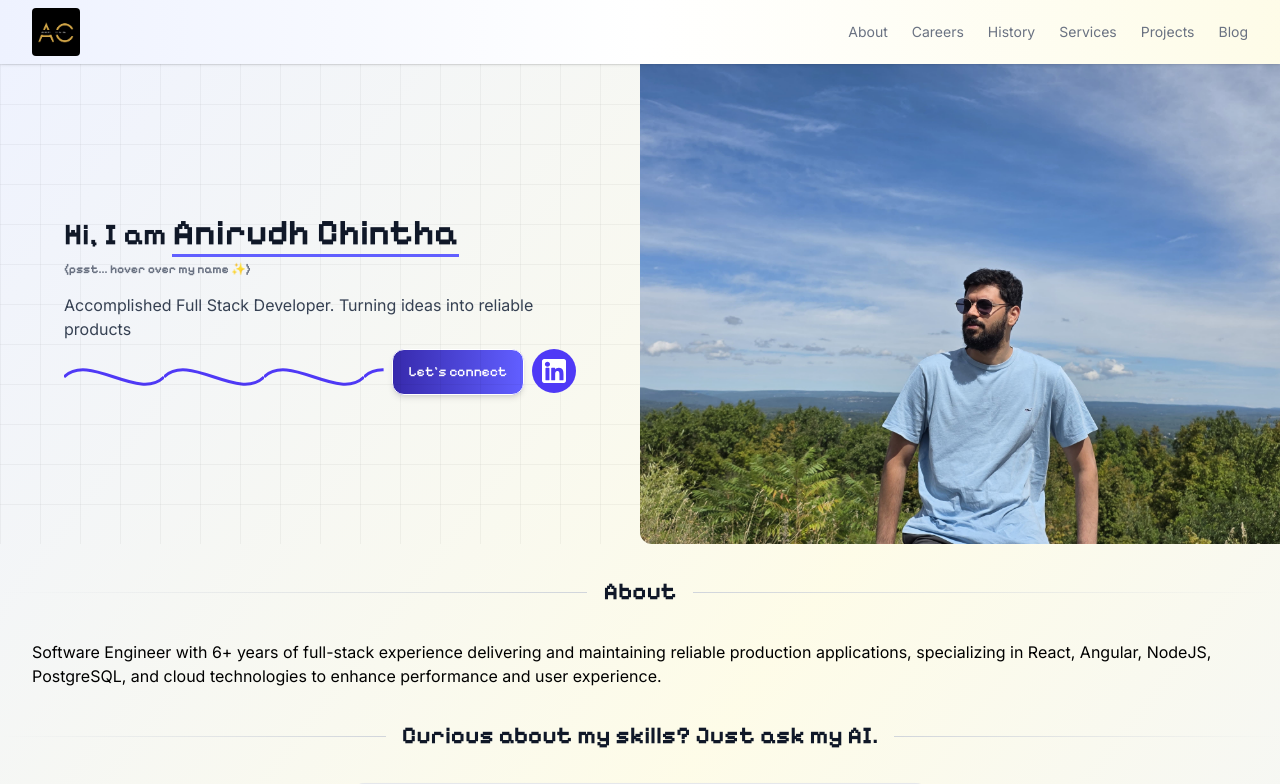
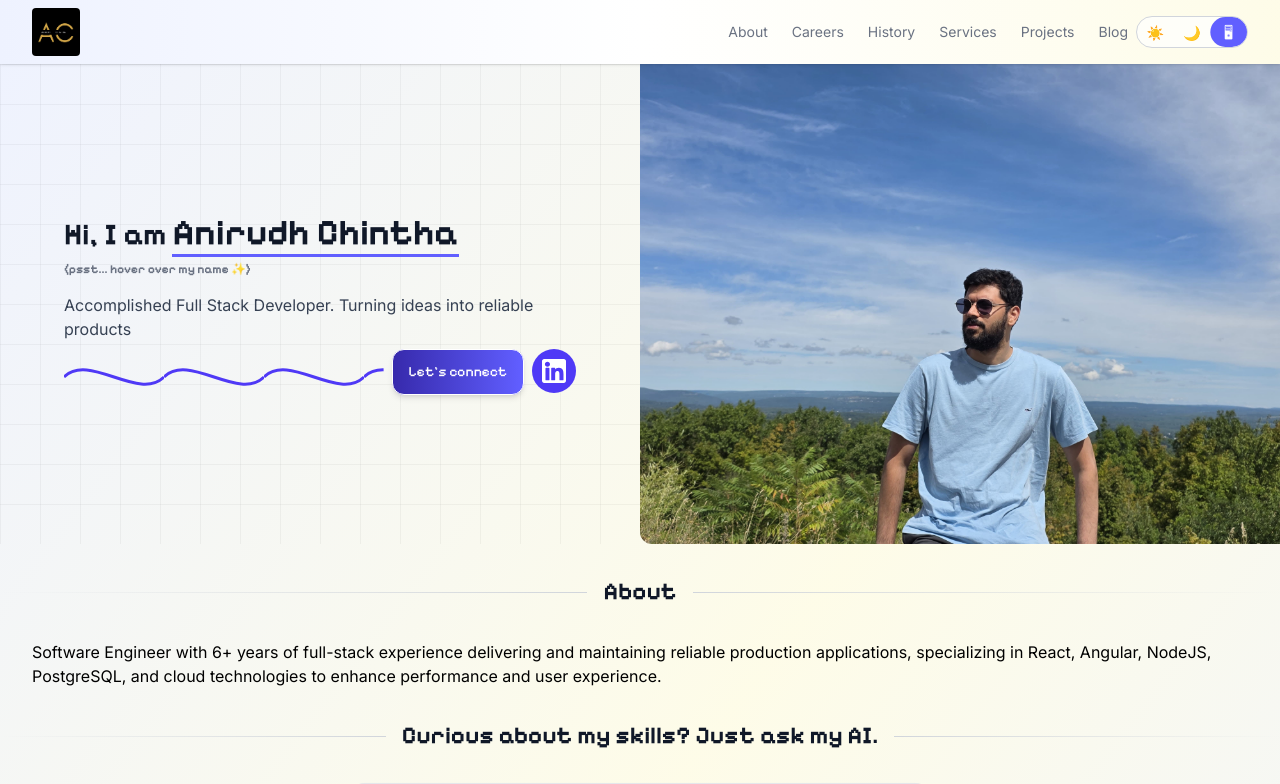
Before and after one commit to anirudhchintha95/portfolio, a Next.js app: page / in a window 1280 px wide. Shown: the top 784 px of the page. Built offline with nearby package versions, Linux system fonts and the light colour scheme.

Commit message:
Add dark mode toggle

```diff
--- a/package.json
+++ b/package.json
@@ -10,6 +10,7 @@
   },
   "dependencies": {
     "next": "15.5.4",
+    "next-themes": "^0.4.6",
     "openai": "^5.23.1",
     "react": "19.1.0",
     "react-dom": "19.1.0"
--- a/src/app/layout.tsx
+++ b/src/app/layout.tsx
@@ -1,4 +1,5 @@
 import type { Metadata } from "next";
+import { ThemeProvider } from "next-themes";
 import { Pixelify_Sans, Inter } from "next/font/google";
 
 import "../styles/globals.css";
@@ -28,13 +29,20 @@ export default function RootLayout({
   children: React.ReactNode;
 }>) {
   return (
-    <html lang="en">
+    <html lang="en" suppressHydrationWarning>
       <body className={`${pixel.variable} ${inter.variable} antialiased`}>
-        <div className="min-h-dvh bg-gradient-to-br from-indigo-50 via-yellow-50 to-indigo-50 dark:from-gray-900 dark:via-indigo-900 dark:to-gray-900 dark:text-gray-100">
-          <Header />
-          {children}
-          <Footer />
-        </div>
+        <ThemeProvider
+          attribute="class"
+          defaultTheme="system"
+          enableSystem
+          disableTransitionOnChange
+        >
+          <div className="min-h-dvh bg-gradient-to-br from-indigo-50 via-yellow-50 to-indigo-50 dark:from-gray-900 dark:via-indigo-900 dark:to-gray-900 dark:text-gray-100 transition-colors duration-300">
+            <Header />
+            {children}
+            <Footer />
+          </div>
+        </ThemeProvider>
       </body>
     </html>
   );
--- a/src/components/Header.tsx
+++ b/src/components/Header.tsx
@@ -1,12 +1,13 @@
 import Image from "next/image";
 import AC from "@/../public/AC.png";
+import ThemeToggle from "./general/ThemeToggle";
 
 const Header = () => {
   return (
     <header className="bg-gradient-to-r from-indigo-50 via-white to-yellow-50 dark:from-gray-900 dark:via-gray-800 dark:to-indigo-900 sticky top-0 z-50 shadow-sm">
       <div className="mx-auto max-w-screen-xl px-4 sm:px-6 lg:px-8">
         <div className="flex h-16 items-center justify-between">
-          <div className="flex-1 flex justify-center md:justify-start md:items-center md:gap-12">
+          <div className="flex-1 flex justify-center pl-[36px] sm:pl-0 sm:justify-start sm:items-center sm:gap-12">
             <a className="block text-teal-600 dark:text-teal-300" href="#">
               <span className="sr-only">Home</span>
               <Image
@@ -18,7 +19,7 @@ const Header = () => {
           </div>
 
           <div className="sm:flex sm:items-center">
-            <nav aria-label="Global" className="hidden md:block">
+            <nav aria-label="Global" className="hidden sm:block">
               <ul className="flex items-center gap-6 text-sm">
                 <li>
                   <a
@@ -75,6 +76,7 @@ const Header = () => {
                 </li>
               </ul>
             </nav>
+            <ThemeToggle />
           </div>
         </div>
       </div>
--- a/src/components/TopSection.tsx
+++ b/src/components/TopSection.tsx
@@ -30,7 +30,7 @@ const TopSection = () => {
             backgroundSize: "40px 40px",
           }}
         />
-        <div className="mx-auto max-w-xl text-center ltr:sm:text-left rtl:sm:text-right flex flex-col items-center sm:items-start">
+        <div className="mx-auto max-w-xl text-center ltr:sm:text-left rtl:sm:text-right flex flex-col items-center sm:items-start z-10">
           <h2 className="text-xl font-bold text-gray-900 md:text-3xl dark:text-indigo-100">
             Hi, I am{" "}
             <b className="relative text-3xl sm:text-4xl group inline-block">
--- /dev/null
+++ b/src/components/general/ThemeToggle.tsx
@@ -0,0 +1,84 @@
+"use client";
+
+import { useTheme } from "next-themes";
+import { useEffect, useState } from "react";
+import Button from "./Button";
+
+const modes = ["light", "dark", "system"] as const;
+const icons: Record<(typeof modes)[number], string> = {
+  light: "☀️",
+  dark: "🌙",
+  system: "🖥",
+};
+
+export default function ThemeToggle() {
+  const { theme, setTheme } = useTheme();
+  const [mounted, setMounted] = useState(false);
+
+  useEffect(() => setMounted(true), []);
+  if (!mounted) return null;
+
+  const activeIndex = modes.indexOf(
+    (theme as (typeof modes)[number]) || "system"
+  );
+
+  const nextMode = modes[(activeIndex + 1) % modes.length];
+
+  return (
+    <>
+      {/* Desktop pill toggle */}
+      <div
+        className="
+          hidden sm:inline-flex ml-2 relative w-28 h-8 rounded-full overflow-hidden
+          border border-gray-300 dark:border-gray-600 bg-white/70 dark:bg-gray-800/70
+        "
+      >
+        {/* Sliding highlight */}
+        <span
+          className="
+            absolute top-0 left-0 h-full w-1/3 rounded-full
+            bg-indigo-500 transition-transform duration-300 ease-in-out
+          "
+          style={{ transform: `translateX(${activeIndex * 100}%)` }}
+        />
+        {/* Icons as buttons */}
+        {modes.map((mode, i) => (
+          <Button
+            key={mode}
+            onClick={() => setTheme(mode)}
+            variant="outline"
+            className={`
+              flex-1 !px-0 !py-0 !h-8 text-sm z-10 rounded-none border-0 shadow-none
+              focus:!ring-0 focus:!outline-none focus:!shadow-none
+              ${i === 0 ? "rounded-l-full" : ""}
+              ${i === modes.length - 1 ? "rounded-r-full" : ""}
+              ${
+                theme === mode
+                  ? "text-white"
+                  : "text-gray-600 dark:text-gray-300"
+              }
+            `}
+          >
+            {icons[mode]}
+          </Button>
+        ))}
+      </div>
+
+      {/* Mobile single-tap button */}
+      <Button
+        onClick={() => setTheme(nextMode)}
+        variant="outline"
+        className="
+          sm:hidden w-9 h-9 flex items-center justify-center !rounded-full
+          border border-gray-300 dark:border-gray-600
+          bg-white/80 dark:bg-gray-800/80
+          shadow-sm hover:scale-105 active:scale-95 transition-all
+          text-lg
+          focus:!ring-0 focus:!outline-none focus:!shadow-none
+        "
+      >
+        {icons[modes[activeIndex]]}
+      </Button>
+    </>
+  );
+}
--- a/src/styles/globals.css
+++ b/src/styles/globals.css
@@ -1,4 +1,6 @@
 @import "tailwindcss";
+
+@custom-variant dark (&:where(.dark, .dark *));
 
 /* :root {
   --background: #ffffff;
```
Also changed, not shown: 1 other file (tests, documents, lock files or other folders).
